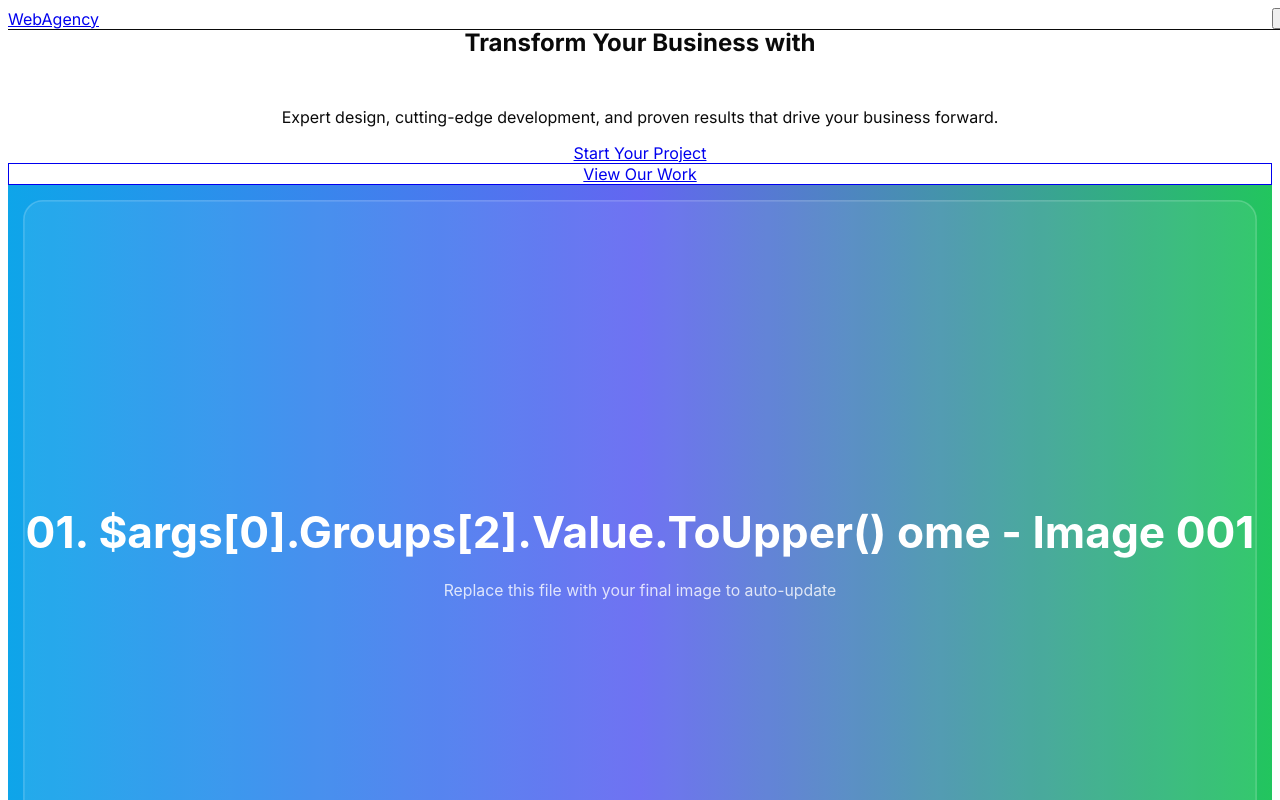
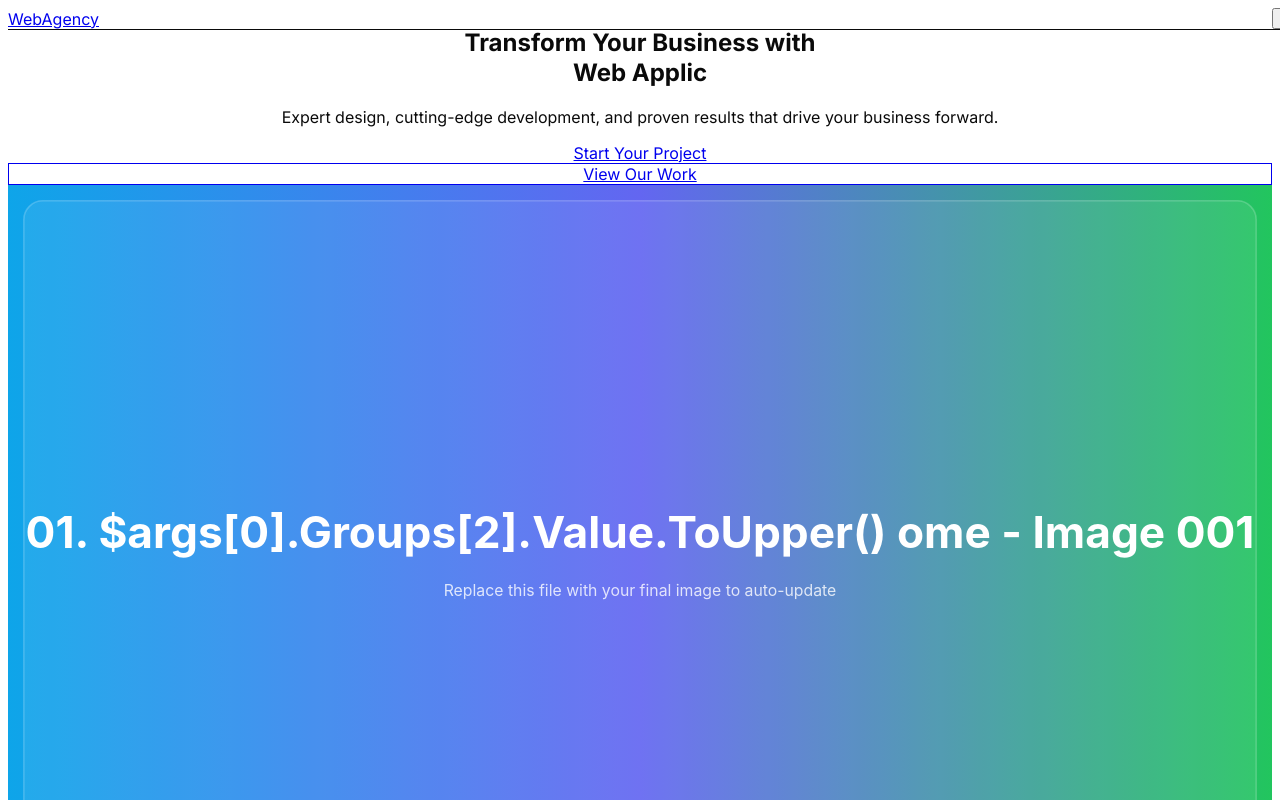
Before and after one commit to Appsbydare/ClientLaunch, a Next.js app: page / in a window 1280 px wide. Shown: the top 800 px of the page. Built offline with nearby package versions, Linux system fonts and the light colour scheme.

Commit message:
test: remove gradient wrapper to isolate TypeWriter animation

```diff
--- a/app/page.tsx
+++ b/app/page.tsx
@@ -63,7 +63,7 @@ export default function Home() {
           <FadeIn>
             <h1 className="text-5xl sm:text-6xl lg:text-7xl font-bold mb-6">
               <span className="block mb-2">Transform Your Business with</span>
-              <GradientText>
+              <span className="block text-blue-600">
                 <TypeWriter
                   texts={["Premium Websites", "Web Applications", "Digital Experiences"]}
                   className="inline-block"
@@ -71,7 +71,7 @@ export default function Home() {
                   deleteSpeed={40}
                   pauseDuration={1500}
                 />
-              </GradientText>
+              </span>
             </h1>
           </FadeIn>
 
```
